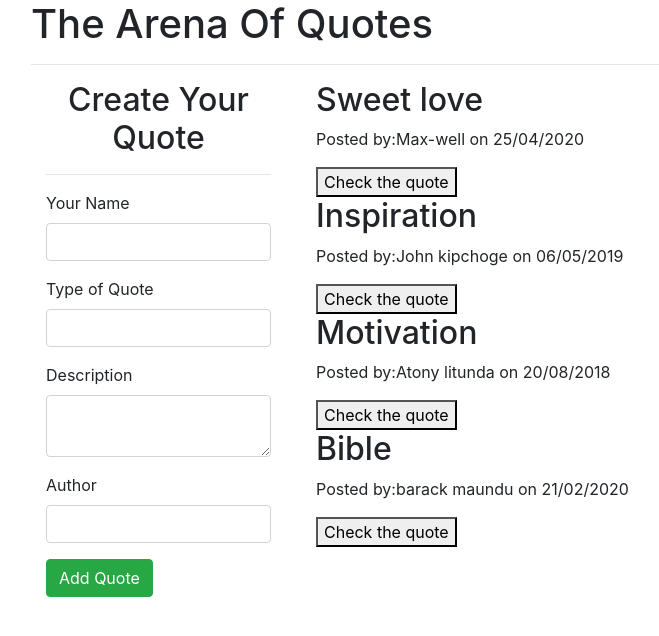
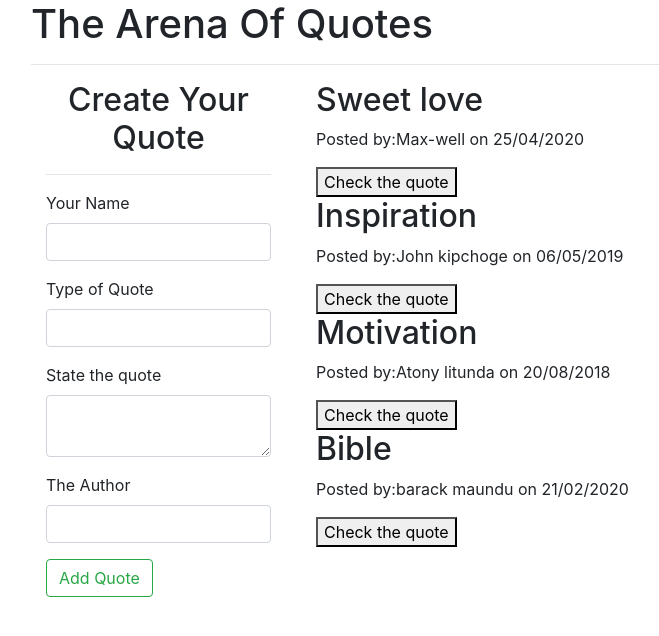
Before and after one commit to barackmaund1/Quotes-app, an Angular app: page / in a window 1280 px wide. Shown: the top 636 px of the page, without its empty margins (54-713 px from the left). Built offline with nearby package versions, Linux system fonts and the light colour scheme; a web font is replaced by a local one.

Commit message:
changed buttons

```diff
--- a/src/app/quotes-detail/quotes-detail.component.html
+++ b/src/app/quotes-detail/quotes-detail.component.html
@@ -1,6 +1,6 @@
 <p>{{quote.description}}</p>
 <p>~{{quote.author}}</p>
-<button (click)='likebuttonclick()'>{{quote.numberOflikes}}like</button>
-<button (click)='dislikebuttonclick()'>{{quote.numberOfdislikes}}Dislike</button>
+<button class="btn btn-success" (click)='likebuttonclick()'>{{quote.numberOflikes}}<i class="fa fa-thumbs-up"></i></button>
+<button class="btn btn-danger"  (click)='dislikebuttonclick()'>{{quote.numberOfdislikes}}<i class="fa fa-thumbs-down"></i></button>
 <p>Posted:{{quote.completeDate|dateCount}}days ago</p>
-<button (click)='quoteDelete(true)'>Delete the quote</button>
+<button (click)='quoteDelete(true)'><i class="fa fa-trash"></i></button>
--- a/src/app/quotes-form/quotes-form.component.html
+++ b/src/app/quotes-form/quotes-form.component.html
@@ -21,7 +21,7 @@
         </div>
         <div class="form-group">
 
-            <label for="description">Description</label>
+            <label for="description">State the quote</label>
             <textarea class="form-control" id="description"  #description="ngModel"  rows="2" [(ngModel)]="newQuote.description" name="description" required></textarea>
 
             <div [hidden]="description.valid || description.pristine" class="alert alert-danger">
@@ -29,13 +29,13 @@
            </div>
         </div>
         <div class="form-group">
-            <label for="author">Author</label>
+            <label for="author">The Author</label>
             <input type='text' id="author" class="form-control" #author='ngModel' [(ngModel)]="newQuote.author" name="author" required>
 
             <div [hidden]="author.valid || author.pristine" class="alert alert-danger">
                 <p>The author is required</p>
            </div>
         </div>
-     <button type="submit" class="btn btn-success">Add Quote</button>
+     <button type="submit" class="btn btn-outline-success">Add Quote</button>
     </form>
   </div>
--- a/src/app/quotes/quotes.component.ts
+++ b/src/app/quotes/quotes.component.ts
@@ -9,7 +9,7 @@ import { Component, OnInit } from '@angular/core';
 export class QuotesComponent implements OnInit {
   quotes:Quotes[]=[
     new Quotes(1,'Sweet love','your always gain by giving love',"Resse Withersporn","Max-well",new Date(2020,3,25),0,0),
-    new Quotes(2,'Inspiration','You just can beat the person who never gives up','beinspired.com','John kipchoge',new Date(2019,4,6),0,0),
+    new Quotes(2,'Inspiration',"You just can't beat the person who never gives up",'beinspired.com','John kipchoge',new Date(2019,4,6),0,0),
     new Quotes(3,"Motivation","With the new day comes new strength and new thoughts","Eleoner.com","Atony litunda",new Date(2018,7,20),0,0),
     new Quotes(4,'Bible','Without holiness no one will see God:Heb 12:14','Prophet Edward Owuor','barack maundu',new Date(2020,1,21),0,0)
   ];
```
